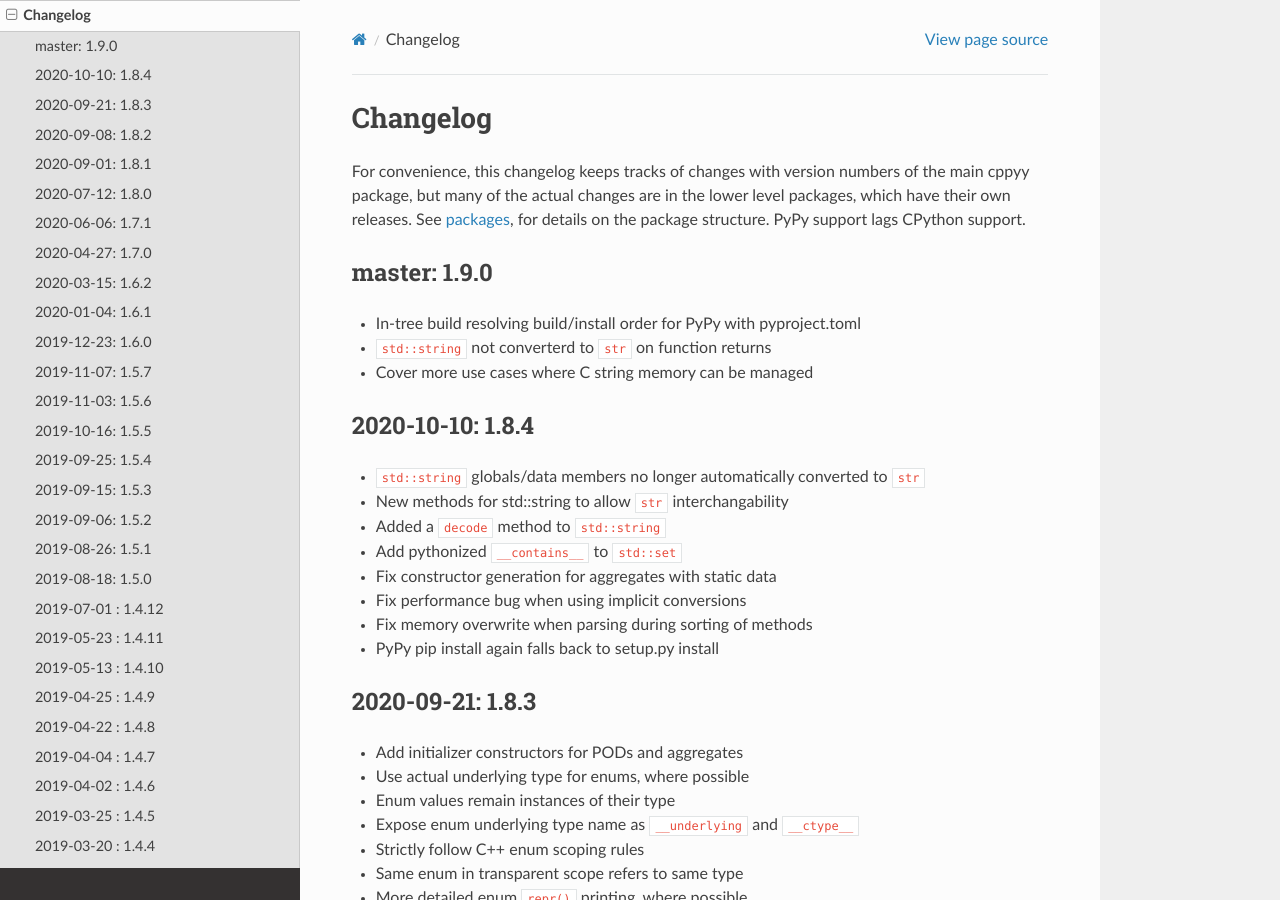
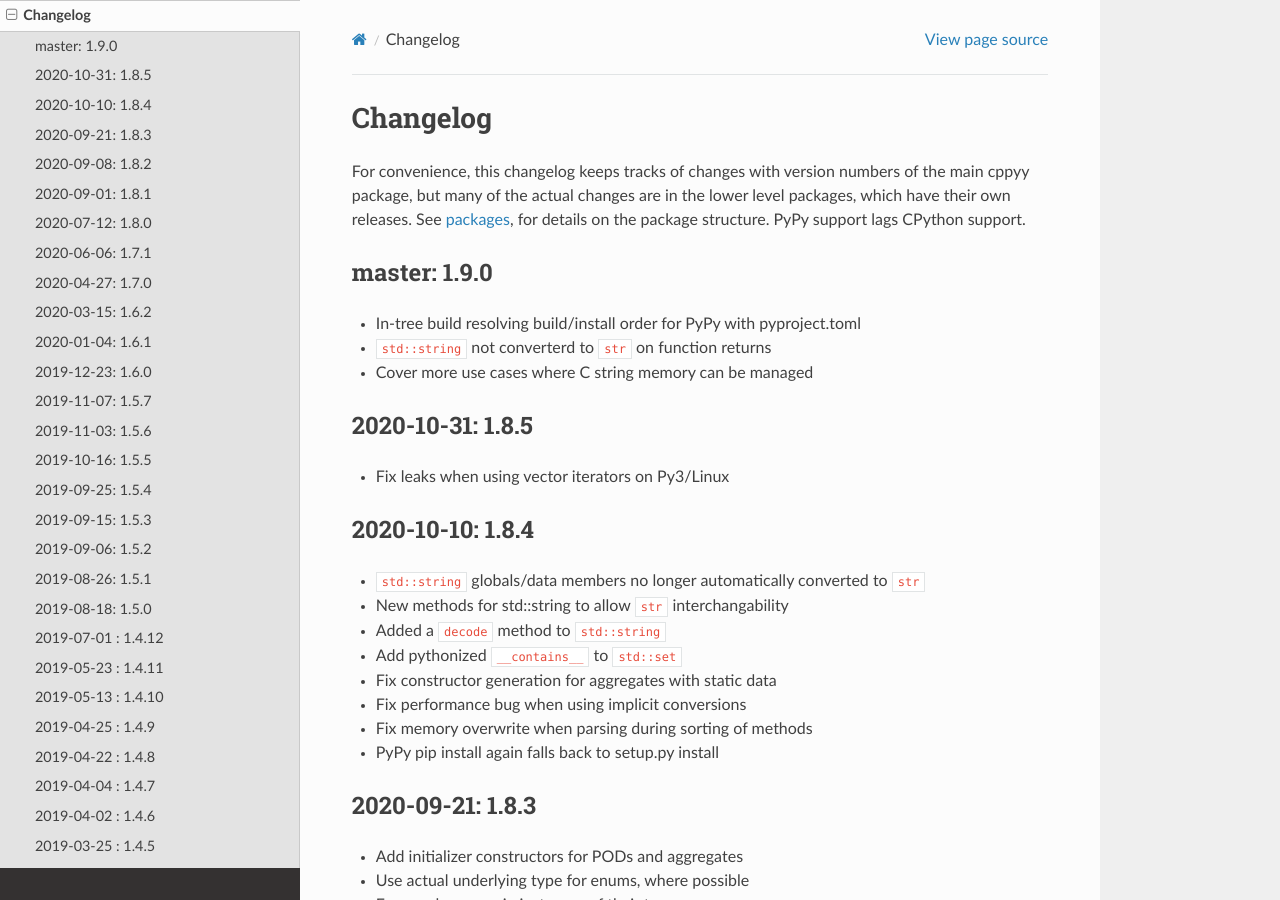
Before and after one commit to wlav/cppyy, a Sphinx documentation site: the page built from doc/source/changelog.rst, in a window 1280 px wide and 900 px high. Built offline with Sphinx 7.4.7 and the Read the Docs theme 2.0.0, drawn with Linux system fonts in a browser that asks for light colours.

Commit message:
note release of 1.8.5

```diff
--- a/doc/source/changelog.rst
+++ b/doc/source/changelog.rst
@@ -16,6 +16,12 @@
 * In-tree build resolving build/install order for PyPy with pyproject.toml
 * ``std::string`` not converterd to ``str`` on function returns
 * Cover more use cases where C string memory can be managed
+
+
+2020-10-31: 1.8.5
+-----------------
+
+* Fix leaks when using vector iterators on Py3/Linux
 
 
 2020-10-10: 1.8.4
```
